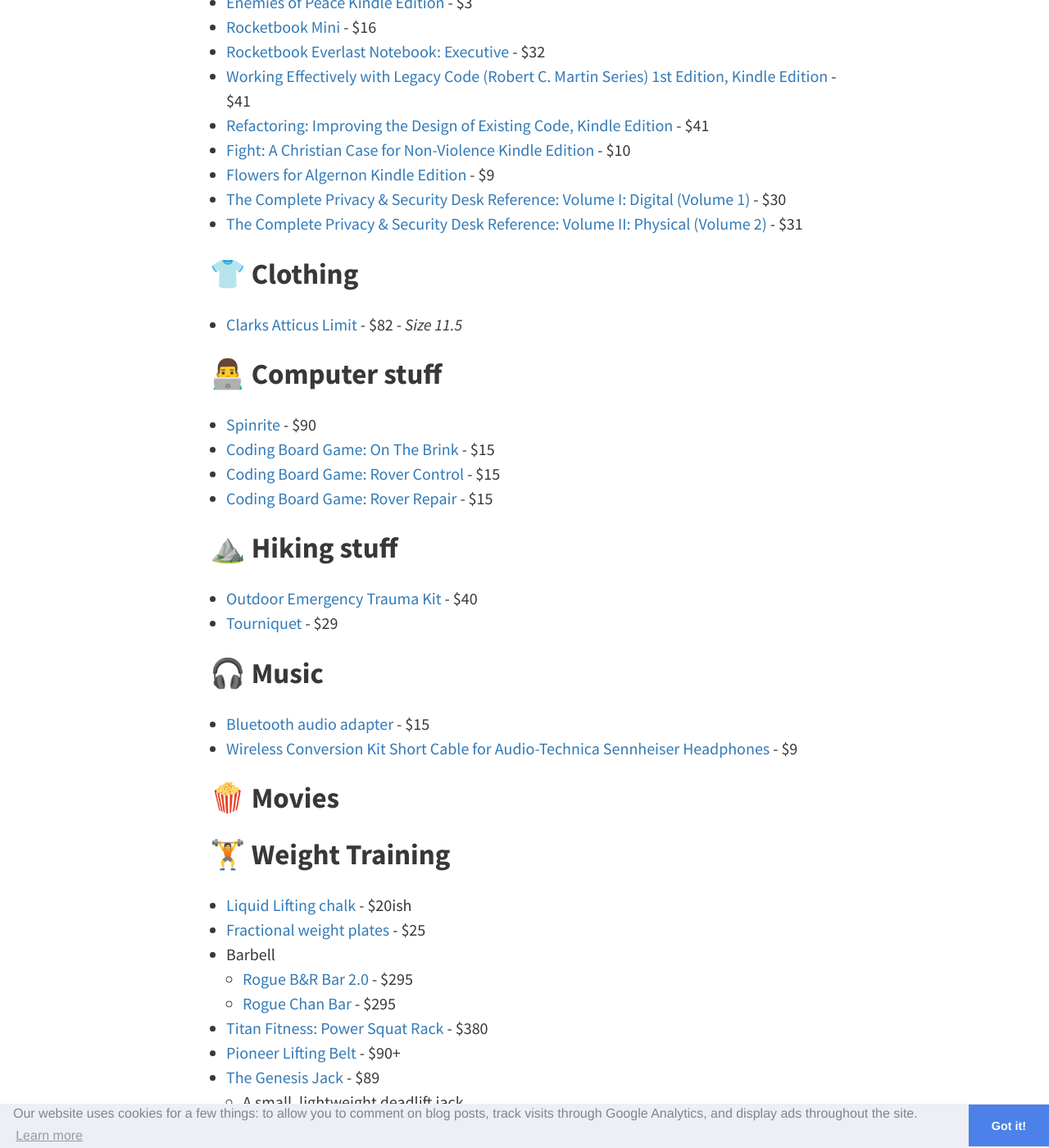
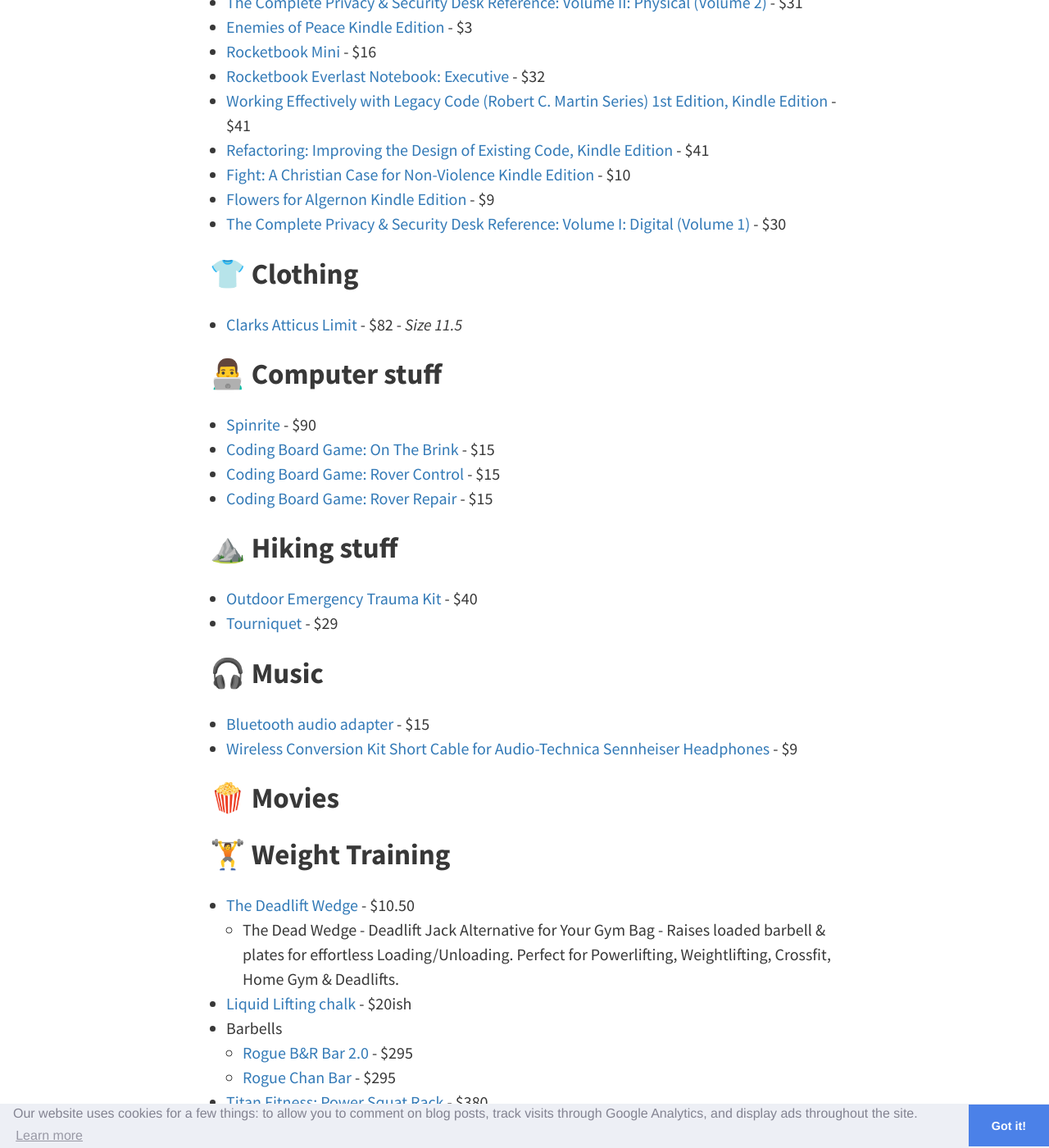
Before and after one commit to meagerfindings/meagerfindings.com, a Jekyll site: the page built from pages/wishlist.md, in a window 1280 px wide and 1400 px high, scrolled down 669 px. Shown: the whole window at 82% size. Built offline with Jekyll 4.4.1, drawn with Linux system fonts in a browser that asks for light colours; some of the changed text lies outside the part shown.

Commit message:
updated wishlist, added ergodox layout images

```diff
--- a/pages/wishlist.md
+++ b/pages/wishlist.md
@@ -22,7 +23,6 @@
 - [Fight: A Christian Case for Non-Violence Kindle Edition](https://amzn.to/2zQvbsJ) - $10
 - [Flowers for Algernon Kindle Edition](https://amzn.to/2L93D7h) - $9
 - [The Complete Privacy & Security Desk Reference: Volume I: Digital (Volume 1)](https://amzn.to/2K9E14R) - $30
-- [The Complete Privacy & Security Desk Reference: Volume II: Physical (Volume 2)](https://amzn.to/2OxqFCX) - $31
 
 ## 👕 Clothing
 - [Clarks Atticus Limit](https://amzn.to/2uywJT8) - $82 - _Size 11.5_
@@ -44,12 +44,12 @@
 ## 🍿 Movies
 
 ## 🏋️ Weight Training
+- [The Deadlift Wedge](https://amzn.to/2NTanXm) - $10.50
+  - The Dead Wedge - Deadlift Jack Alternative for Your Gym Bag - Raises loaded barbell & plates for effortless Loading/Unloading. Perfect for Powerlifting, Weightlifting, Crossfit, Home Gym & Deadlifts.
 - [Liquid Lifting chalk](https://amzn.to/2vNepWV) - $20ish
-- [Fractional weight plates](https://ironwoodyfitness.com/product/olympic-2-inch-fractional-plates/) - $25
-- Barbell
+- Barbells
   - [Rogue B&R Bar 2.0](https://www.roguefitness.com/rogue-29mm-burgener-rippetoe-bar-2-0) - $295
   - [Rogue Chan Bar](https://www.roguefitness.com/rogue-chan-bar) - $295
 - [Titan Fitness: Power Squat Rack](https://amzn.to/2L6iHSZ) - $380
 - [Pioneer Lifting Belt](https://generalleathercraft.com/product/pioneer-cut-10mm-thick-4-power-lifting-belt-copy/) - $90+
-- [The Genesis Jack](https://www.genesisjack.com/shop/genesis-jack) - $89
-  - A small, lightweight deadlift jack.
+- [Fractional weight plates](https://ironwoodyfitness.com/product/olympic-2-inch-fractional-plates/) - $25
```
Also changed, not shown: other parts of pages/wishlist.md (+1 -0 lines), assets/img/ergodox/base.png (added), assets/img/ergodox/markdown.png (added), assets/img/ergodox/mouse_media.png (added), assets/img/ergodox/movement_arrows.png (added), assets/img/ergodox/numpad.png (added), assets/img/ergodox/old_base.png (added), assets/img/ergodox/symbols.png (added).
